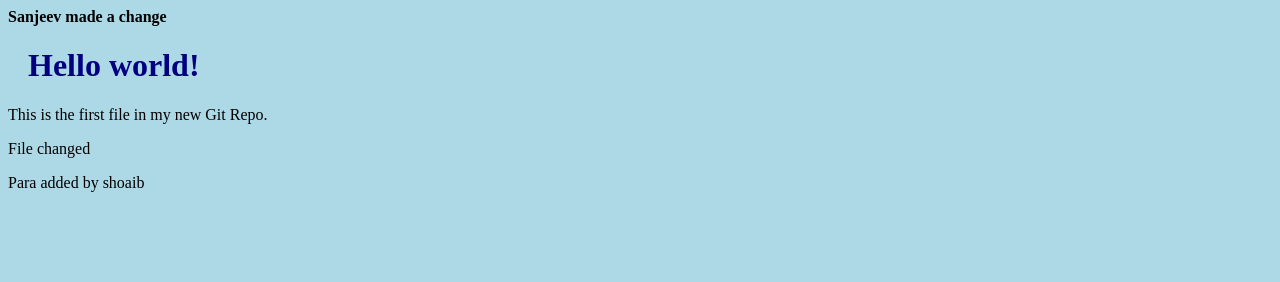
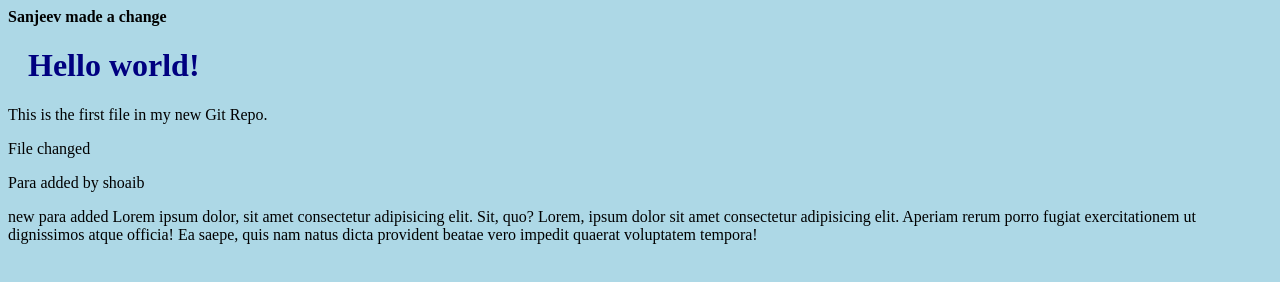
Before and after one commit to harsh5667/Git_test, a plain HTML site: page index.html in a window 1280 px wide. Drawn offline with Linux system fonts and the light colour scheme.

Commit message:
2nd commit by shoaib

```diff
--- a/index.html
+++ b/index.html
@@ -12,6 +12,11 @@
     <p>This is the first file in my new Git Repo.</p>
     <p>File  changed</p>
     <p>Para added by shoaib</p>
+
+    <p>new para added
+        Lorem ipsum dolor, sit amet consectetur adipisicing elit. Sit, quo?
+        Lorem, ipsum dolor sit amet consectetur adipisicing elit. Aperiam rerum porro fugiat exercitationem ut dignissimos atque officia! Ea saepe, quis nam natus dicta provident beatae vero impedit quaerat voluptatem tempora!
+    </p>
 </body>
 
 </html>
```
